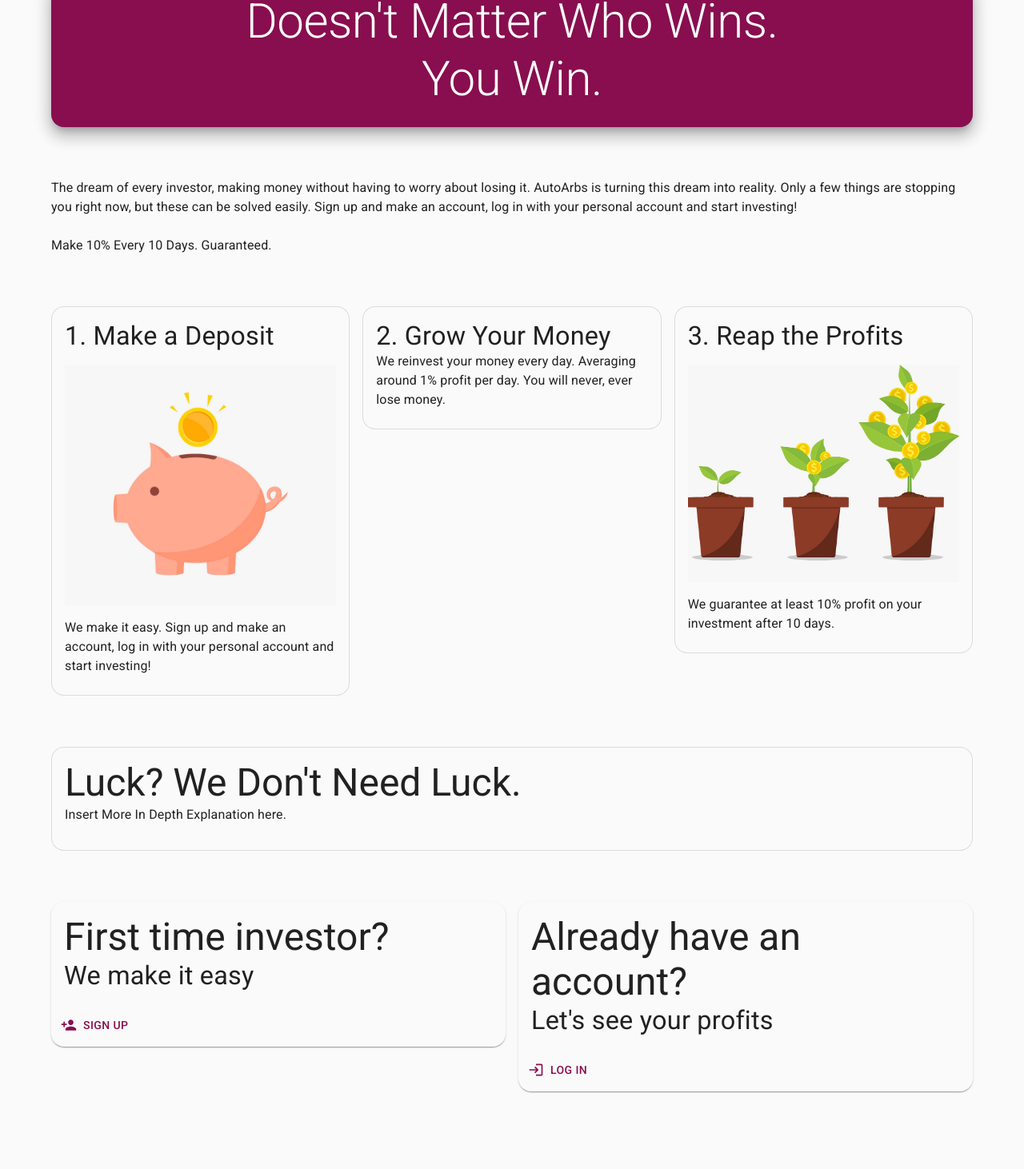
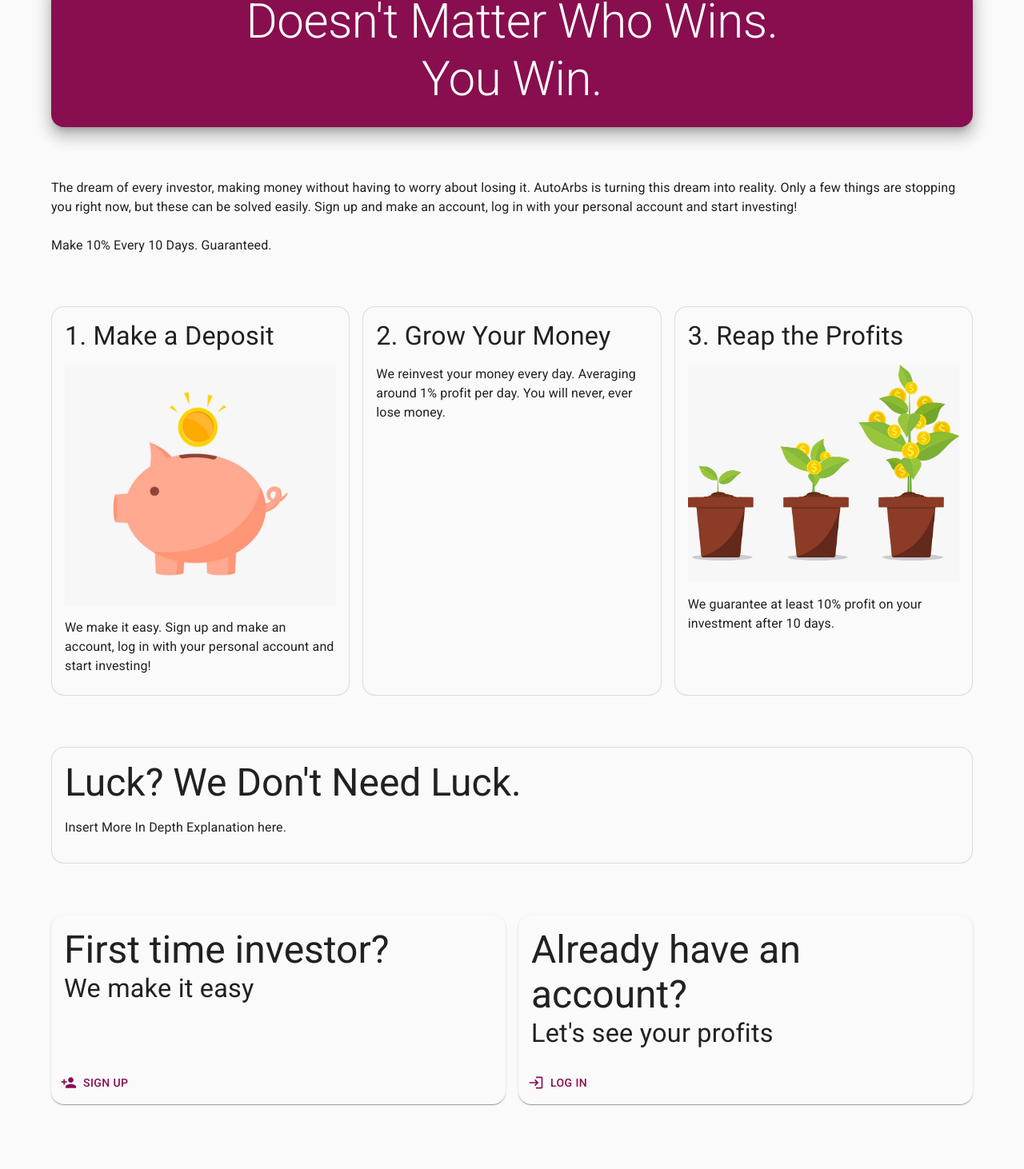
Before and after one commit to qbit-0/autoarbs, a React (Create React App) app in the folder autoarbs/: page / in a window 1280 px wide. Shown: the part 313-1775 px from the top of the page at 80% size. Built offline with nearby package versions, Linux system fonts and the light colour scheme.

Commit message:
Align cards

```diff
--- a/autoarbs/src/components/pages/AboutPage.tsx
+++ b/autoarbs/src/components/pages/AboutPage.tsx
@@ -60,9 +60,9 @@
               Make 10% Every 10 Days. Guaranteed.
             </Typography>
           </Grid>
-          <Grid xs={12} container spacing={2}>
-            <Grid xs={4}>
-              <Card variant="outlined">
+          <Grid xs={12}>
+            <Stack direction="row" spacing={2}>
+              <Card variant="outlined" sx={{ flex: "1 1 0" }}>
                 <CardContent>
                   <Stack spacing={2}>
                     <Typography variant="h4">1. Make a Deposit</Typography>
@@ -74,20 +74,18 @@
                   </Stack>
                 </CardContent>
               </Card>
-            </Grid>
-            <Grid xs={4}>
-              <Card variant="outlined">
+              <Card variant="outlined" sx={{ flex: "1 1 0" }}>
                 <CardContent>
+                  <Stack spacing={2}>
                     <Typography variant="h4">2. Grow Your Money</Typography>
                     <Typography variant="body1">
-                    We reinvest your money every day. Averaging around 1% profit
-                    per day. You will never, ever lose money.
+                      We reinvest your money every day. Averaging around 1%
+                      profit per day. You will never, ever lose money.
                     </Typography>
+                  </Stack>
                 </CardContent>
               </Card>
-            </Grid>
-            <Grid xs={4}>
-              <Card variant="outlined">
+              <Card variant="outlined" sx={{ flex: "1 1 0" }}>
                 <CardContent>
                   <Stack spacing={2}>
                     <Typography variant="h4">3. Reap the Profits</Typography>
@@ -99,15 +97,19 @@
                   </Stack>
                 </CardContent>
               </Card>
-            </Grid>
+            </Stack>
           </Grid>
           <Grid xs={12}>
             <Card variant="outlined">
               <CardContent>
-                <Typography variant="h3">Luck? We Don't Need Luck.</Typography>
+                <Stack spacing={2}>
+                  <Typography variant="h3">
+                    Luck? We Don't Need Luck.
+                  </Typography>
                   <Typography variant="body1">
                     Insert More In Depth Explanation here.
                   </Typography>
+                </Stack>
               </CardContent>
               <CardActions></CardActions>
             </Card>
@@ -124,9 +126,9 @@
               </Card>
             </Grid>
           ) : (
-            <Grid xs={12} container spacing={2}>
-              <Grid xs={6}>
-                <Card>
+            <Grid xs={12}>
+              <Stack direction="row" spacing={2}>
+                <Card sx={{ flex: "1 1 0" }}>
                   <CardContent>
                     <Typography variant="h3">First time investor?</Typography>
                     <Typography variant="h4">We make it easy</Typography>
@@ -137,9 +139,7 @@
                     </ButtonLink>
                   </CardActions>
                 </Card>
-              </Grid>
-              <Grid xs={6}>
-                <Card>
+                <Card sx={{ flex: "1 1 0" }}>
                   <CardContent>
                     <Typography variant="h3">
                       Already have an account?
@@ -152,7 +152,7 @@
                     </ButtonLink>
                   </CardActions>
                 </Card>
-              </Grid>
+              </Stack>
             </Grid>
           )}
         </Grid>
--- a/autoarbs/src/styles/components.ts
+++ b/autoarbs/src/styles/components.ts
@@ -1,6 +1,22 @@
 import { Theme } from "@emotion/react";
 import { Components } from "@mui/material";
 
-const components: Components<Omit<Theme, "components">> = {};
+const components: Components<Omit<Theme, "components">> = {
+  MuiCard: {
+    styleOverrides: {
+      root: {
+        display: "flex",
+        flexDirection: "column",
+      },
+    },
+  },
+  MuiCardContent: {
+    styleOverrides: {
+      root: {
+        flex: "1 1 0",
+      },
+    },
+  },
+};
 
 export default components;
```
Lines whose indentation alone changed are shown as unchanged.
